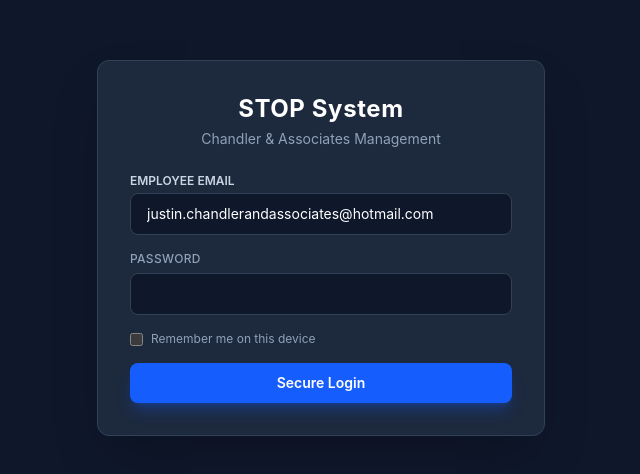
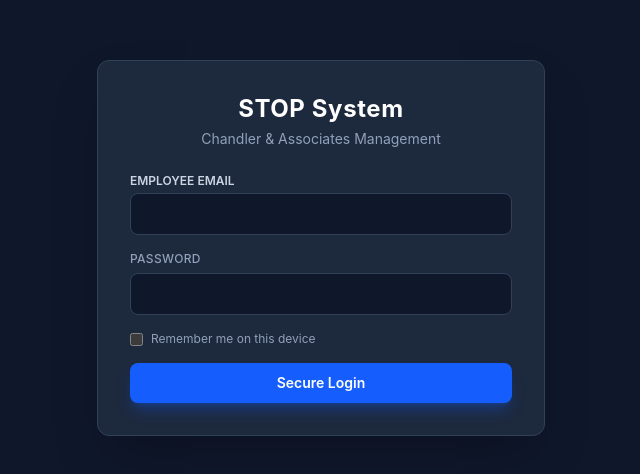
Before and after one commit to cozmicdragon10/STOP, a React (Vite) app in the folder frontend/: page / in a window 1280 px wide. Shown: the part 152-626 px from the top of the page, without its empty margins (319-959 px from the left). Built offline with nearby package versions, Linux system fonts and the light colour scheme.

Commit message:
Keep the login email private
The login form no longer has an employee email built in as its default,
so the field starts empty. A remembered email is shown masked
(ju••••••@hotmail.com) with a "Use a different account" link, and the
password is cleared after logging in.

```diff
--- a/frontend/src/App.tsx
+++ b/frontend/src/App.tsx
@@ -74,8 +74,15 @@ export default function App() {
       return null;
     }
   });
-  const [emailInput, setEmailInput] = useState(rememberedEmail ?? 'justin.chandlerandassociates@hotmail.com');
+  const [emailInput, setEmailInput] = useState(rememberedEmail ?? '');
   const [rememberMe, setRememberMe] = useState(rememberedEmail !== null);
+  // A remembered email is shown masked (ju••••@hotmail.com) until the user picks a different account
+  const [showRememberedEmail, setShowRememberedEmail] = useState(rememberedEmail !== null);
+  const maskEmail = (email: string) => {
+    const at = email.indexOf('@');
+    if (at < 1) return '••••••';
+    return `${email.slice(0, Math.min(2, at))}••••••${email.slice(at)}`;
+  };
   const [passwordInput, setPasswordInput] = useState('');
   const [activeTab, setActiveTab] = useState('home');
   const [clients, setClients] = useState<any[]>([]);
@@ -240,6 +247,10 @@ export default function App() {
         } catch {
           // Storage can be blocked (private window, site data cleared); login still works without it
         }
+        // What the login screen shows after logging out: the masked email if remembered, otherwise nothing
+        setShowRememberedEmail(rememberMe);
+        if (!rememberMe) setEmailInput('');
+        setPasswordInput('');
         setUser(res.user);
         setError('');
         loadDashboardData();
@@ -571,7 +582,14 @@ export default function App() {
           <form onSubmit={handleLogin} className="space-y-4">
             <div>
               <label className="block text-xs font-semibold text-slate-300 uppercase mb-1">Employee Email</label>
-              <input type="email" value={emailInput} onChange={(e) => setEmailInput(e.target.value)} className="w-full bg-slate-900 border border-slate-700 rounded-lg px-4 py-2.5 text-white focus:outline-none focus:border-blue-500 text-sm" required />
+              {showRememberedEmail ? (
+                <div className="flex items-center justify-between gap-2 w-full bg-slate-900 border border-slate-700 rounded-lg px-4 py-2.5 text-sm">
+                  <span className="text-white truncate" aria-label="Remembered email (hidden)">{maskEmail(emailInput)}</span>
+                  <button type="button" onClick={() => { setShowRememberedEmail(false); setEmailInput(''); }} className="text-xs text-blue-400 hover:text-blue-300 shrink-0">Use a different account</button>
+                </div>
+              ) : (
+                <input type="email" value={emailInput} onChange={(e) => setEmailInput(e.target.value)} autoComplete="username" className="w-full bg-slate-900 border border-slate-700 rounded-lg px-4 py-2.5 text-white focus:outline-none focus:border-blue-500 text-sm" required />
+              )}
             </div>
             <div>
               <label className="block text-xs font-medium text-slate-400 mb-1.5 uppercase tracking-wide">Password</label>
```
